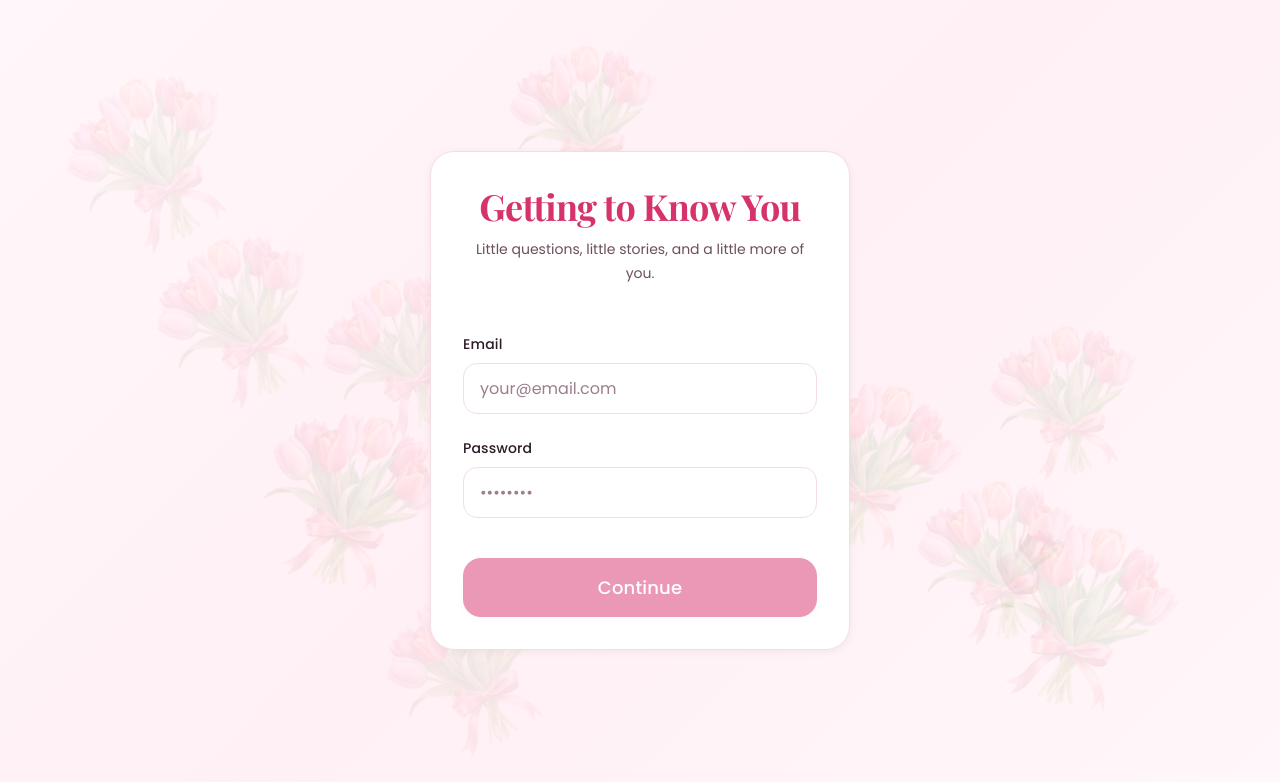
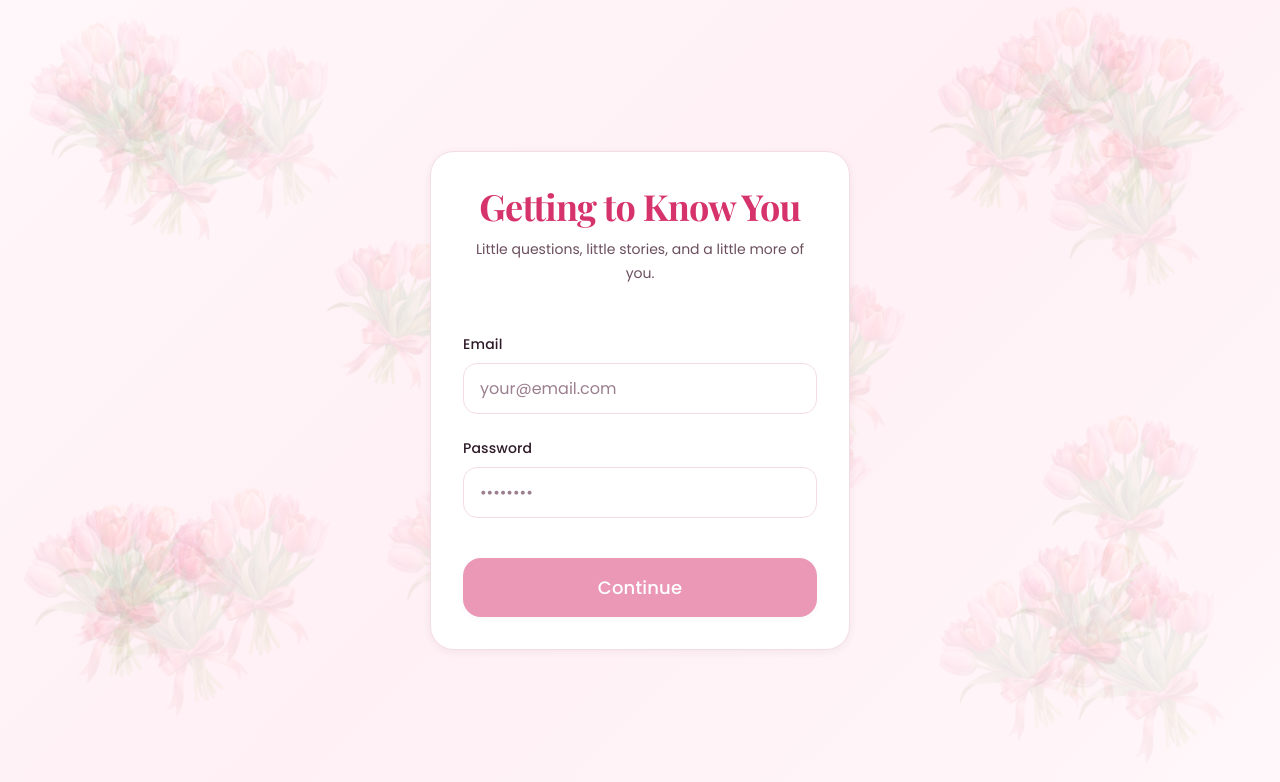
Before and after one commit to kevindizon6675-crypto/love-book-frontend, an Angular app: page /login in a window 1280 px wide. Shown: the top 782 px of the page. Built offline with nearby package versions, Linux system fonts and the light colour scheme.

Commit message:
update website4

```diff
--- a/src/app/components/category-icon/category-icon.component.ts
+++ b/src/app/components/category-icon/category-icon.component.ts
@@ -106,7 +106,7 @@ export class CategoryIconComponent {
       'users': '#F97316',          // About Us - orange
       'cloud': '#8B5CF6',          // Dreams - violet
       'gamepad': '#10B981',        // Random Questions - green
-      'message-circle': '#F59E0B'  // Messages for You - amber
+      'message-circle': '#F59E0B'  // Messages for Kevs - amber
     };
     return colors[this.iconName] || '#D6336C';
   }
--- a/src/app/components/dashboard/dashboard.component.html
+++ b/src/app/components/dashboard/dashboard.component.html
@@ -69,7 +69,7 @@
 
           <!-- Letter Content -->
           <div class="letter-content">
-            <h1 class="letter-title">Boss Madam.</h1>
+            <h1 class="letter-title">message for kevs</h1>
 
             <div class="letter-body">
               <p>I made this website just for you—not because I think I already know everything about you, but because I want to know you more. There are still so many things about you that I haven't discovered yet, and I think that's something beautiful. Getting to know someone isn't something that has to happen all at once. Sometimes, it's in the smallest details, the random stories, the simple preferences, and the little things that slowly help you understand who someone really is.</p>
--- a/src/app/components/dashboard/dashboard.component.ts
+++ b/src/app/components/dashboard/dashboard.component.ts
@@ -101,7 +101,7 @@ export class DashboardComponent implements OnInit {
       'About Us': 'These answers mean a little more to me. Thank you for sharing the moments, thoughts, and feelings you have about us.',
       'Dreams': 'I hope you get to experience the things you dream about. Maybe some of those dreams will become memories we get to share someday.',
       'Random Questions': 'And now I know some of the random things that make you, you. Thanks for answering—even the silly ones.',
-      'Messages for You': 'Thank you for your message. It means a lot to me.'
+      'Messages for Kevs': 'Thank you for your message. It means a lot to me.'
     };
     return messages[categoryName] || 'Thank you for completing this category!';
   }
--- a/src/app/components/login/login.component.css
+++ b/src/app/components/login/login.component.css
@@ -28,89 +28,174 @@
   position: absolute;
   width: 200px;
   height: auto;
-  opacity: 0.12; /* Mas visible */
+  opacity: 0.20; /* MAS VISIBLE! */
   mix-blend-mode: multiply;
   filter: blur(0.5px);
 }
 
+/* UPPER LEFT CORNER - 4 tulips */
 .tulip-1 {
-  top: 10%;
-  left: 5%;
+  top: 3%;
+  left: 2%;
   width: 180px;
   transform: rotate(-25deg);
   animation: float1 25s infinite ease-in-out;
 }
 
 .tulip-2 {
-  bottom: 10%;
-  right: 8%;
-  width: 200px;
-  transform: rotate(15deg);
-  animation: float2 30s infinite ease-in-out;
+  top: 10%;
+  left: 8%;
+  width: 170px;
+  transform: rotate(-18deg);
+  animation: float2 28s infinite ease-in-out;
 }
 
 .tulip-3 {
-  top: 50%;
-  right: 10%;
-  width: 160px;
-  transform: translateY(-50%) rotate(-10deg);
-  animation: float3 28s infinite ease-in-out;
+  top: 16%;
+  left: 4%;
+  width: 165px;
+  transform: rotate(-22deg);
+  animation: float3 26s infinite ease-in-out;
 }
 
 .tulip-4 {
-  top: 30%;
-  left: 12%;
+  top: 6%;
+  left: 14%;
   width: 175px;
-  transform: rotate(20deg);
-  animation: float1 26s infinite ease-in-out;
+  transform: rotate(-15deg);
+  animation: float1 30s infinite ease-in-out;
 }
 
+/* UPPER RIGHT CORNER - 4 tulips */
 .tulip-5 {
-  bottom: 25%;
-  left: 20%;
+  top: 4%;
+  right: 3%;
   width: 190px;
-  transform: rotate(-18deg);
-  animation: float2 29s infinite ease-in-out;
+  transform: rotate(20deg);
+  animation: float2 27s infinite ease-in-out;
 }
 
 .tulip-6 {
-  top: 70%;
-  right: 15%;
-  width: 170px;
-  transform: rotate(12deg);
-  animation: float3 31s infinite ease-in-out;
+  top: 11%;
+  right: 9%;
+  width: 175px;
+  transform: rotate(16deg);
+  animation: float3 29s infinite ease-in-out;
 }
 
 .tulip-7 {
-  top: 35%;
-  left: 25%;
+  top: 17%;
+  right: 5%;
+  width: 170px;
+  transform: rotate(22deg);
+  animation: float1 24s infinite ease-in-out;
+}
+
+.tulip-8 {
+  top: 7%;
+  right: 15%;
   width: 165px;
+  transform: rotate(18deg);
+  animation: float2 31s infinite ease-in-out;
+}
+
+/* LOWER LEFT CORNER - 4 tulips */
+.tulip-9 {
+  bottom: 3%;
+  left: 2%;
+  width: 185px;
+  transform: rotate(-20deg);
+  animation: float3 26s infinite ease-in-out;
+}
+
+.tulip-10 {
+  bottom: 10%;
+  left: 7%;
+  width: 175px;
+  transform: rotate(-16deg);
+  animation: float1 28s infinite ease-in-out;
+}
+
+.tulip-11 {
+  bottom: 16%;
+  left: 4%;
+  width: 170px;
+  transform: rotate(-24deg);
+  animation: float2 25s infinite ease-in-out;
+}
+
+.tulip-12 {
+  bottom: 6%;
+  left: 13%;
+  width: 180px;
   transform: rotate(-18deg);
+  animation: float3 30s infinite ease-in-out;
+}
+
+/* LOWER RIGHT CORNER - 4 tulips */
+.tulip-13 {
+  bottom: 4%;
+  right: 3%;
+  width: 190px;
+  transform: rotate(18deg);
   animation: float1 27s infinite ease-in-out;
 }
 
-.tulip-8 {
-  bottom: 30%;
-  right: 25%;
-  width: 180px;
+.tulip-14 {
+  bottom: 11%;
+  right: 8%;
+  width: 175px;
   transform: rotate(22deg);
   animation: float2 29s infinite ease-in-out;
 }
 
-.tulip-9 {
-  top: 15%;
-  left: 40%;
+.tulip-15 {
+  bottom: 17%;
+  right: 5%;
+  width: 170px;
+  transform: rotate(15deg);
+  animation: float3 24s infinite ease-in-out;
+}
+
+.tulip-16 {
+  bottom: 7%;
+  right: 14%;
+  width: 165px;
+  transform: rotate(20deg);
+  animation: float1 31s infinite ease-in-out;
+}
+
+/* CENTER AREA - 4 tulips */
+.tulip-17 {
+  top: 30%;
+  left: 25%;
   width: 160px;
   transform: rotate(-12deg);
-  animation: float3 26s infinite ease-in-out;
+  animation: float2 26s infinite ease-in-out;
 }
 
-.tulip-10 {
-  bottom: 5%;
+.tulip-18 {
+  top: 45%;
+  right: 28%;
+  width: 175px;
+  transform: rotate(14deg);
+  animation: float3 28s infinite ease-in-out;
+}
+
+.tulip-19 {
+  top: 60%;
   left: 30%;
-  width: 175px;
-  transform: rotate(16deg);
-  animation: float1 32s infinite ease-in-out;
+  width: 165px;
+  transform: rotate(-16deg);
+  animation: float1 25s infinite ease-in-out;
+}
+
+.tulip-20 {
+  top: 50%;
+  right: 32%;
+  width: 170px;
+  transform: rotate(10deg);
+  animation: float2 30s infinite ease-in-out;
 }
 
 @keyframes float1 {
@@ -247,20 +332,20 @@
   }
 
   .floating-tulip {
-    width: 120px;
-    opacity: 0.15; /* Mas visible */
+    opacity: 0.25; /* SOBRANG VISIBLE! */
   }
 
-  .tulip-1 { width: 100px; }
-  .tulip-2 { width: 110px; }
-  .tulip-3 { width: 105px; }
-  .tulip-4 { width: 115px; }
-  .tulip-5 { width: 108px; }
-  .tulip-6 { width: 112px; }
-  .tulip-7 { width: 102px; }
-  .tulip-8 { width: 118px; }
-  .tulip-9 { width: 106px; }
-  .tulip-10 { width: 114px; }
+  /* All 20 tulips visible with good sizes */
+  .tulip-1, .tulip-9 { width: 130px; }
+  .tulip-2, .tulip-10 { width: 125px; }
+  .tulip-3, .tulip-11 { width: 120px; }
+  .tulip-4, .tulip-12 { width: 130px; }
+  .tulip-5, .tulip-13 { width: 135px; }
+  .tulip-6, .tulip-14 { width: 130px; }
+  .tulip-7, .tulip-15 { width: 125px; }
+  .tulip-8, .tulip-16 { width: 120px; }
+  .tulip-17, .tulip-18 { width: 115px; }
+  .tulip-19, .tulip-20 { width: 120px; }
 }
 
 @media (min-width: 375px) and (max-width: 479px) {
@@ -277,18 +362,18 @@
   }
 
   .floating-tulip {
-    width: 140px;
-    opacity: 0.15; /* Mas visible */
+    opacity: 0.25; /* SOBRANG VISIBLE! */
   }
 
-  .tulip-1 { width: 120px; }
-  .tulip-2 { width: 130px; }
-  .tulip-3 { width: 125px; }
-  .tulip-4 { width: 135px; }
-  .tulip-5 { width: 128px; }
-  .tulip-6 { width: 132px; }
-  .tulip-7 { width: 122px; }
-  .tulip-8 { width: 138px; }
-  .tulip-9 { width: 126px; }
-  .tulip-10 { width: 134px; }
+  /* Slightly larger for 375px+ screens */
+  .tulip-1, .tulip-9 { width: 140px; }
+  .tulip-2, .tulip-10 { width: 135px; }
+  .tulip-3, .tulip-11 { width: 130px; }
+  .tulip-4, .tulip-12 { width: 140px; }
+  .tulip-5, .tulip-13 { width: 145px; }
+  .tulip-6, .tulip-14 { width: 140px; }
+  .tulip-7, .tulip-15 { width: 135px; }
+  .tulip-8, .tulip-16 { width: 130px; }
+  .tulip-17, .tulip-18 { width: 125px; }
+  .tulip-19, .tulip-20 { width: 130px; }
 }
--- a/src/app/components/login/login.component.html
+++ b/src/app/components/login/login.component.html
@@ -1,16 +1,35 @@
 <div class="login-page">
-  <!-- Floating Background Tulips -->
+  <!-- MARAMING Floating Background Tulips - 20 tulips sa login! -->
   <div class="bg-decoration">
+    <!-- Upper Left Corner -->
     <img src="assets/tulip-bouquet.png" class="floating-tulip tulip-1" alt="">
     <img src="assets/tulip-bouquet.png" class="floating-tulip tulip-2" alt="">
     <img src="assets/tulip-bouquet.png" class="floating-tulip tulip-3" alt="">
     <img src="assets/tulip-bouquet.png" class="floating-tulip tulip-4" alt="">
+
+    <!-- Upper Right Corner -->
     <img src="assets/tulip-bouquet.png" class="floating-tulip tulip-5" alt="">
     <img src="assets/tulip-bouquet.png" class="floating-tulip tulip-6" alt="">
     <img src="assets/tulip-bouquet.png" class="floating-tulip tulip-7" alt="">
     <img src="assets/tulip-bouquet.png" class="floating-tulip tulip-8" alt="">
+
+    <!-- Lower Left Corner -->
     <img src="assets/tulip-bouquet.png" class="floating-tulip tulip-9" alt="">
     <img src="assets/tulip-bouquet.png" class="floating-tulip tulip-10" alt="">
+    <img src="assets/tulip-bouquet.png" class="floating-tulip tulip-11" alt="">
+    <img src="assets/tulip-bouquet.png" class="floating-tulip tulip-12" alt="">
+
+    <!-- Lower Right Corner -->
+    <img src="assets/tulip-bouquet.png" class="floating-tulip tulip-13" alt="">
+    <img src="assets/tulip-bouquet.png" class="floating-tulip tulip-14" alt="">
+    <img src="assets/tulip-bouquet.png" class="floating-tulip tulip-15" alt="">
+    <img src="assets/tulip-bouquet.png" class="floating-tulip tulip-16" alt="">
+
+    <!-- Center Area -->
+    <img src="assets/tulip-bouquet.png" class="floating-tulip tulip-17" alt="">
+    <img src="assets/tulip-bouquet.png" class="floating-tulip tulip-18" alt="">
+    <img src="assets/tulip-bouquet.png" class="floating-tulip tulip-19" alt="">
+    <img src="assets/tulip-bouquet.png" class="floating-tulip tulip-20" alt="">
   </div>
 
   <div class="login-container">
--- a/src/app/components/questionnaire/questionnaire.component.html
+++ b/src/app/components/questionnaire/questionnaire.component.html
@@ -55,7 +55,7 @@
         <!-- Question Text -->
         <h2 class="question-text" *ngIf="category()?.name !== 'Messages for Kevs'">{{ currentQuestion.question_text }}</h2>
 
-        <!-- Messages for You Title -->
+        <!-- Messages for Kevs Title -->
         <h2 class="question-text" *ngIf="category()?.name === 'Messages for Kevs'" style="text-align: center;">
          If there’s something you’d like to tell me, please leave a message here.
         </h2>
@@ -106,7 +106,7 @@
           </button>
         </div>
 
-        <!-- Messages for You: Submit Button Only -->
+        <!-- Messages for Kevs: Submit Button Only -->
         <div class="question-navigation" *ngIf="category()?.name === 'Messages for Kevs'" style="display: flex; justify-content: center;">
           <button
             class="btn btn-primary btn-lg"
```
